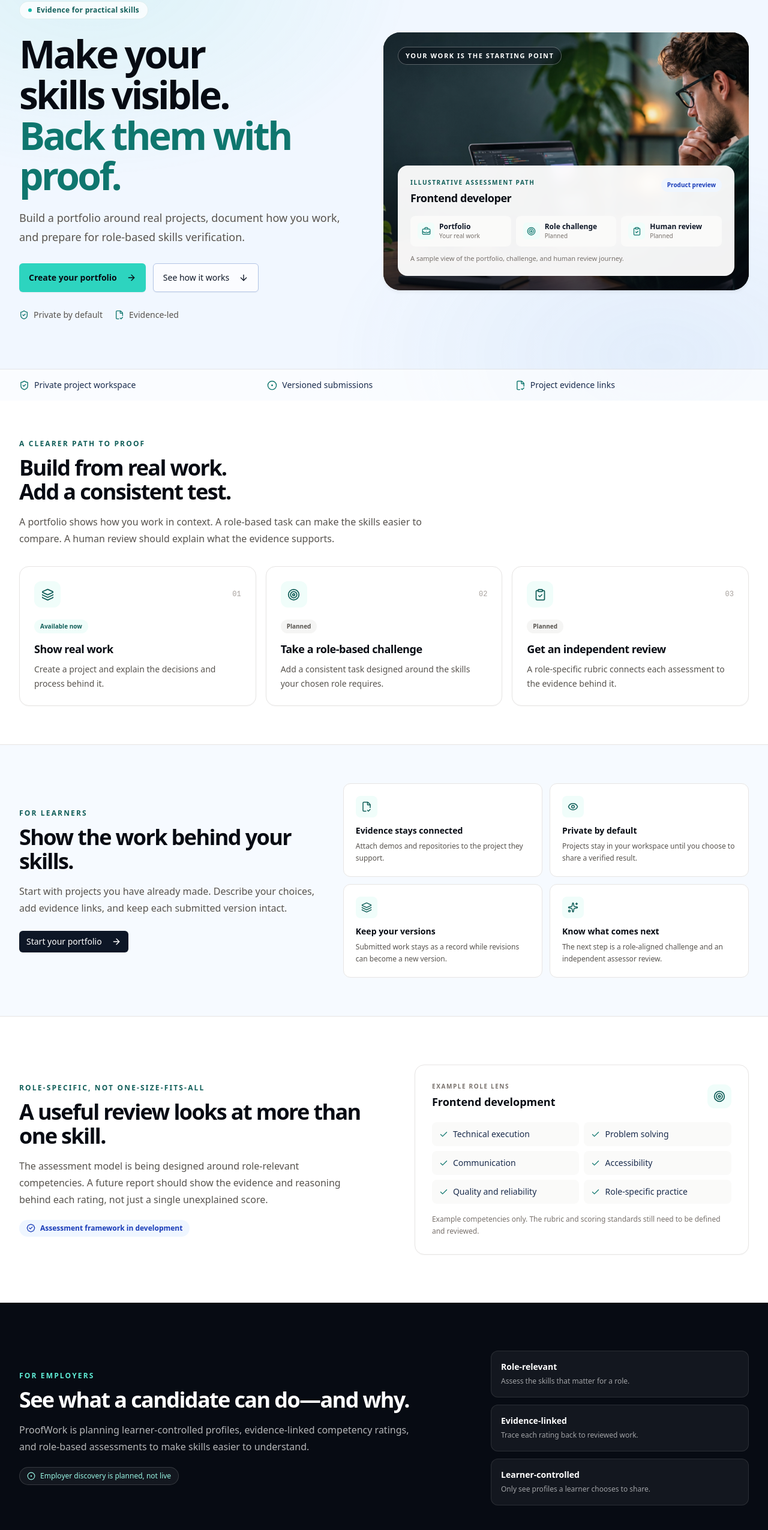
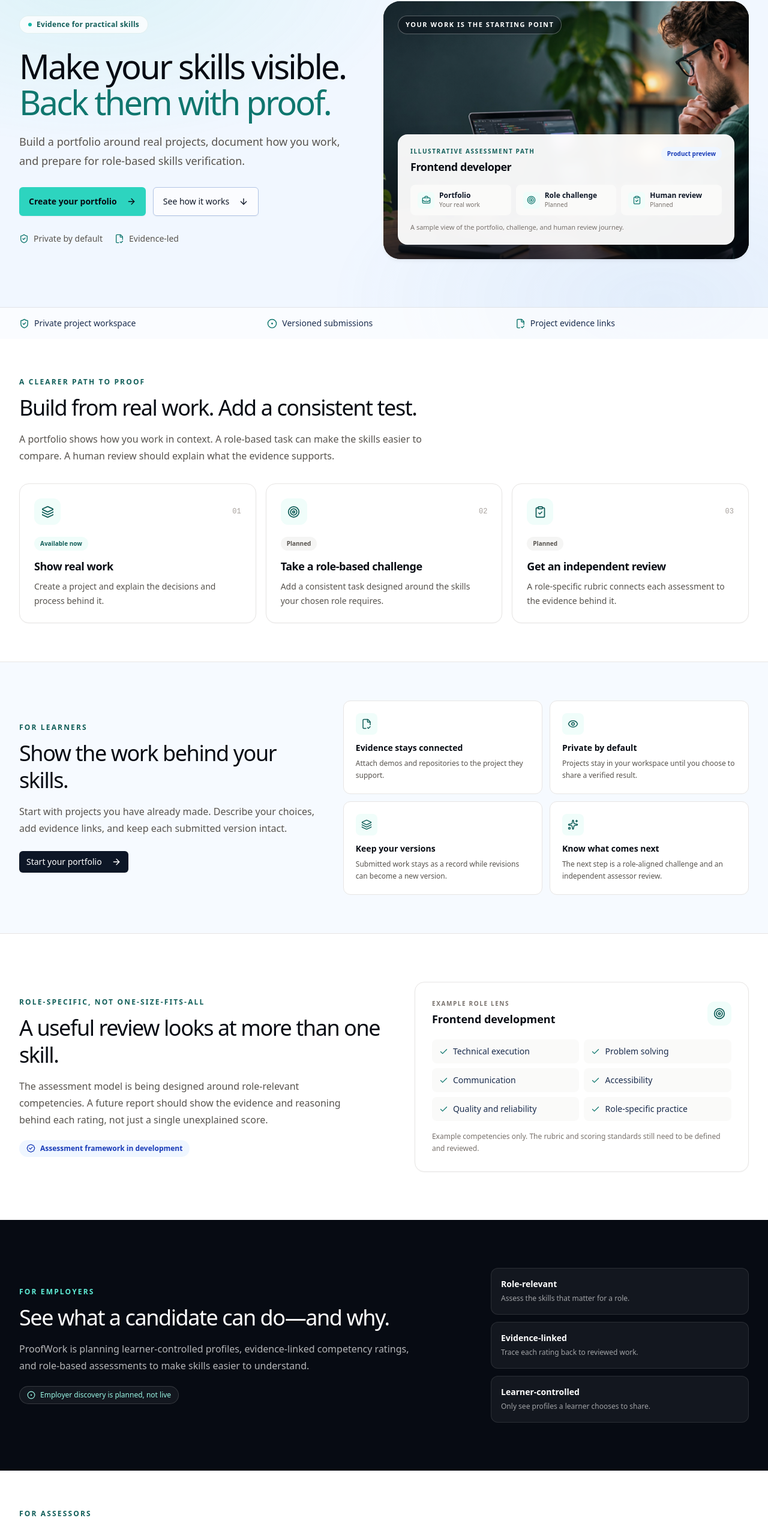
Before and after one commit to Day-void/proofwork, a Next.js app: page / in a window 1280 px wide. Shown: the part 151-2702 px from the top of the page at 60% size. Built offline with nearby package versions, Linux system fonts and the light colour scheme.

Commit message:
refine landing page heading scale

```diff
--- a/src/app/page.tsx
+++ b/src/app/page.tsx
@@ -37,7 +37,7 @@ export default function HomePage() {
         <div className="relative mx-auto grid max-w-7xl items-center gap-10 px-5 py-12 sm:px-8 sm:py-16 lg:grid-cols-[.95fr_1.05fr] lg:gap-14 lg:py-20">
           <div className="max-w-2xl">
             <div className="inline-flex items-center gap-2 rounded-full border border-accent-700/10 bg-white/75 px-3.5 py-1.5 text-xs font-semibold tracking-wide text-accent-800"><span className="size-1.5 rounded-full bg-accent-500" /> Evidence for practical skills</div>
-            <h1 className="mt-6 text-balance text-4xl font-semibold leading-[1.06] tracking-[-.055em] sm:text-5xl lg:text-[4rem]">Make your skills visible.<br /><span className="text-accent-700">Back them with proof.</span></h1>
+            <h1 className="mt-6 text-balance text-4xl font-medium leading-[1.08] tracking-[-.05em] sm:text-[2.75rem] lg:text-[3.5rem]">Make your skills visible.<br /><span className="text-accent-700">Back them with proof.</span></h1>
             <p className="mt-5 max-w-xl text-base leading-7 text-surface-600 sm:text-lg sm:leading-8">Build a portfolio around real projects, document how you work, and prepare for role-based skills verification.</p>
             <div className="mt-7 flex flex-col gap-3 sm:flex-row">
               <Button asChild size="lg" className="h-12 bg-accent-400 px-6 font-semibold text-navy-950 hover:bg-accent-300"><Link href="/register">Create your portfolio <ArrowRight className="ml-2 size-4" /></Link></Button>
@@ -71,30 +71,30 @@ export default function HomePage() {
 
       <section id="how-it-works" className="scroll-mt-20 px-5 py-14 sm:px-8 sm:py-16">
         <div className="mx-auto max-w-7xl">
-          <div className="max-w-2xl"><div className="text-xs font-semibold uppercase tracking-[.18em] text-accent-800">A clearer path to proof</div><h2 className="mt-3 text-balance text-3xl font-semibold tracking-[-.045em] sm:text-4xl">Build from real work. Add a consistent test.</h2><p className="mt-4 text-base leading-7 text-surface-600">A portfolio shows how you work in context. A role-based task can make the skills easier to compare. A human review should explain what the evidence supports.</p></div>
+          <div className="max-w-2xl"><div className="text-xs font-semibold uppercase tracking-[.18em] text-accent-800">A clearer path to proof</div><h2 className="mt-3 text-balance text-[2rem] font-medium leading-tight tracking-[-.04em] sm:text-[2.25rem]">Build from real work. Add a consistent test.</h2><p className="mt-4 text-base leading-7 text-surface-600">A portfolio shows how you work in context. A role-based task can make the skills easier to compare. A human review should explain what the evidence supports.</p></div>
           <div className="mt-8 grid gap-4 md:grid-cols-3">{steps.map(({ icon: Icon, title, text, status }, index) => <article key={title} className="rounded-2xl border border-surface-200 bg-white p-5 shadow-subtle transition duration-200 hover:-translate-y-0.5 hover:border-accent-200 hover:shadow-elevated sm:p-6"><div className="flex items-center justify-between"><span className="grid size-11 place-items-center rounded-xl bg-accent-50 text-accent-800"><Icon size={21} /></span><span className="font-mono text-xs text-surface-400">0{index + 1}</span></div><div className={`mt-5 inline-flex rounded-full px-2.5 py-1 text-[10px] font-semibold ${status === "Available now" ? "bg-accent-50 text-accent-800" : "bg-surface-100 text-surface-600"}`}>{status}</div><h3 className="mt-3 text-lg font-semibold tracking-tight">{title}</h3><p className="mt-2 text-sm leading-6 text-surface-600">{text}</p></article>)}</div>
         </div>
       </section>
 
       <section id="for-learners" className="scroll-mt-20 border-y border-surface-200 bg-[#f6faff] px-5 py-14 sm:px-8 sm:py-16">
         <div className="mx-auto grid max-w-7xl gap-10 lg:grid-cols-[.85fr_1.15fr] lg:items-center">
-          <div><div className="text-xs font-semibold uppercase tracking-[.18em] text-accent-800">For learners</div><h2 className="mt-3 text-3xl font-semibold tracking-[-.045em] sm:text-4xl">Show the work behind your skills.</h2><p className="mt-4 text-base leading-7 text-surface-600">Start with projects you have already made. Describe your choices, add evidence links, and keep each submitted version intact.</p><Button asChild className="mt-6 bg-navy-900 text-white hover:bg-navy-800"><Link href="/register">Start your portfolio <ArrowRight className="ml-2 size-4" /></Link></Button></div>
+          <div><div className="text-xs font-semibold uppercase tracking-[.18em] text-accent-800">For learners</div><h2 className="mt-3 text-[2rem] font-medium leading-tight tracking-[-.04em] sm:text-[2.25rem]">Show the work behind your skills.</h2><p className="mt-4 text-base leading-7 text-surface-600">Start with projects you have already made. Describe your choices, add evidence links, and keep each submitted version intact.</p><Button asChild className="mt-6 bg-navy-900 text-white hover:bg-navy-800"><Link href="/register">Start your portfolio <ArrowRight className="ml-2 size-4" /></Link></Button></div>
           <div className="grid gap-3 sm:grid-cols-2">{[{ icon: FileCheck2, title: "Evidence stays connected", text: "Attach demos and repositories to the project they support." }, { icon: Eye, title: "Private by default", text: "Projects stay in your workspace until you choose to share a verified result." }, { icon: Layers3, title: "Keep your versions", text: "Submitted work stays as a record while revisions can become a new version." }, { icon: Sparkles, title: "Know what comes next", text: "The next step is a role-aligned challenge and an independent assessor review." }].map(({ icon: Icon, title, text }) => <article key={title} className="rounded-xl border border-surface-200 bg-white p-4 transition duration-200 hover:-translate-y-0.5 hover:border-accent-200 hover:shadow-subtle sm:p-5"><span className="grid size-9 place-items-center rounded-lg bg-accent-50 text-accent-800"><Icon size={18} /></span><h3 className="mt-3 text-sm font-semibold">{title}</h3><p className="mt-1.5 text-xs leading-5 text-surface-600">{text}</p></article>)}</div>
         </div>
       </section>
 
       <section className="px-5 py-16 sm:px-8 sm:py-20">
         <div className="mx-auto grid max-w-7xl gap-10 lg:grid-cols-[1fr_.9fr] lg:items-center">
-          <div><div className="text-xs font-semibold uppercase tracking-[.18em] text-accent-800">Role-specific, not one-size-fits-all</div><h2 className="mt-3 text-3xl font-semibold tracking-[-.045em] sm:text-4xl">A useful review looks at more than one skill.</h2><p className="mt-4 max-w-xl text-base leading-7 text-surface-600">The assessment model is being designed around role-relevant competencies. A future report should show the evidence and reasoning behind each rating, not just a single unexplained score.</p><div className="mt-5 inline-flex items-center gap-2 rounded-full bg-blue-50 px-3 py-1.5 text-xs font-semibold text-blue-800"><BadgeCheck size={15} /> Assessment framework in development</div></div>
+          <div><div className="text-xs font-semibold uppercase tracking-[.18em] text-accent-800">Role-specific, not one-size-fits-all</div><h2 className="mt-3 text-[2rem] font-medium leading-tight tracking-[-.04em] sm:text-[2.25rem]">A useful review looks at more than one skill.</h2><p className="mt-4 max-w-xl text-base leading-7 text-surface-600">The assessment model is being designed around role-relevant competencies. A future report should show the evidence and reasoning behind each rating, not just a single unexplained score.</p><div className="mt-5 inline-flex items-center gap-2 rounded-full bg-blue-50 px-3 py-1.5 text-xs font-semibold text-blue-800"><BadgeCheck size={15} /> Assessment framework in development</div></div>
           <div className="rounded-2xl border border-surface-200 bg-white p-6 shadow-subtle sm:p-7"><div className="flex items-center justify-between gap-4"><div><div className="text-[10px] font-semibold uppercase tracking-[.16em] text-surface-500">Example role lens</div><h3 className="mt-1 text-lg font-semibold">Frontend development</h3></div><span className="grid size-10 place-items-center rounded-xl bg-accent-50 text-accent-800"><Target size={20} /></span></div><ul className="mt-5 grid gap-2 sm:grid-cols-2">{competencies.map((item) => <li key={item} className="flex items-center gap-2 rounded-lg bg-surface-50 px-3 py-2.5 text-sm text-navy-800"><Check size={15} className="shrink-0 text-accent-700" /> {item}</li>)}</ul><p className="mt-4 text-xs leading-5 text-surface-500">Example competencies only. The rubric and scoring standards still need to be defined and reviewed.</p></div>
         </div>
       </section>
 
       <section id="for-employers" className="scroll-mt-20 bg-navy-950 px-5 py-16 text-white sm:px-8 sm:py-20">
-        <div className="mx-auto grid max-w-7xl gap-10 lg:grid-cols-[1fr_auto] lg:items-center"><div className="max-w-2xl"><div className="text-xs font-semibold uppercase tracking-[.18em] text-accent-300">For employers</div><h2 className="mt-3 text-3xl font-semibold tracking-[-.045em] sm:text-4xl">See what a candidate can do—and why.</h2><p className="mt-4 text-base leading-7 text-white/70">ProofWork is planning learner-controlled profiles, evidence-linked competency ratings, and role-based assessments to make skills easier to understand.</p><div className="mt-5 inline-flex items-center gap-2 rounded-full border border-white/15 bg-white/5 px-3 py-1.5 text-xs font-medium text-accent-200"><CircleDot size={14} /> Employer discovery is planned, not live</div></div><div className="grid gap-3 sm:grid-cols-3 lg:w-[430px] lg:grid-cols-1">{[{ title: "Role-relevant", text: "Assess the skills that matter for a role." }, { title: "Evidence-linked", text: "Trace each rating back to reviewed work." }, { title: "Learner-controlled", text: "Only see profiles a learner chooses to share." }].map(({ title, text }) => <div key={title} className="rounded-xl border border-white/10 bg-white/5 p-4"><h3 className="text-sm font-semibold">{title}</h3><p className="mt-1 text-xs leading-5 text-white/60">{text}</p></div>)}</div></div>
+        <div className="mx-auto grid max-w-7xl gap-10 lg:grid-cols-[1fr_auto] lg:items-center"><div className="max-w-2xl"><div className="text-xs font-semibold uppercase tracking-[.18em] text-accent-300">For employers</div><h2 className="mt-3 text-[2rem] font-medium leading-tight tracking-[-.04em] sm:text-[2.25rem]">See what a candidate can do—and why.</h2><p className="mt-4 text-base leading-7 text-white/70">ProofWork is planning learner-controlled profiles, evidence-linked competency ratings, and role-based assessments to make skills easier to understand.</p><div className="mt-5 inline-flex items-center gap-2 rounded-full border border-white/15 bg-white/5 px-3 py-1.5 text-xs font-medium text-accent-200"><CircleDot size={14} /> Employer discovery is planned, not live</div></div><div className="grid gap-3 sm:grid-cols-3 lg:w-[430px] lg:grid-cols-1">{[{ title: "Role-relevant", text: "Assess the skills that matter for a role." }, { title: "Evidence-linked", text: "Trace each rating back to reviewed work." }, { title: "Learner-controlled", text: "Only see profiles a learner chooses to share." }].map(({ title, text }) => <div key={title} className="rounded-xl border border-white/10 bg-white/5 p-4"><h3 className="text-sm font-semibold">{title}</h3><p className="mt-1 text-xs leading-5 text-white/60">{text}</p></div>)}</div></div>
       </section>
 
-      <section id="for-assessors" className="scroll-mt-20 border-b border-surface-200 bg-white px-5 py-14 sm:px-8 sm:py-16"><div className="mx-auto grid max-w-7xl gap-8 lg:grid-cols-[1fr_auto] lg:items-center"><div className="max-w-2xl"><div className="text-xs font-semibold uppercase tracking-[.18em] text-accent-800">For assessors</div><h2 className="mt-3 text-3xl font-semibold tracking-[-.045em] sm:text-4xl">Help make practical skills visible.</h2><p className="mt-3 text-base leading-7 text-surface-600">ProofWork’s review model is being built around clear criteria, evidence, independent judgment, and useful feedback.</p></div><Button asChild variant="outline" className="h-11 justify-self-start border-navy-200 px-5 text-navy-900 hover:bg-navy-50 lg:justify-self-end"><Link href="/assessor">Explore assessor workspace <ArrowUpRight className="ml-2 size-4" /></Link></Button></div></section>
+      <section id="for-assessors" className="scroll-mt-20 border-b border-surface-200 bg-white px-5 py-14 sm:px-8 sm:py-16"><div className="mx-auto grid max-w-7xl gap-8 lg:grid-cols-[1fr_auto] lg:items-center"><div className="max-w-2xl"><div className="text-xs font-semibold uppercase tracking-[.18em] text-accent-800">For assessors</div><h2 className="mt-3 text-[2rem] font-medium leading-tight tracking-[-.04em] sm:text-[2.25rem]">Help make practical skills visible.</h2><p className="mt-3 text-base leading-7 text-surface-600">ProofWork’s review model is being built around clear criteria, evidence, independent judgment, and useful feedback.</p></div><Button asChild variant="outline" className="h-11 justify-self-start border-navy-200 px-5 text-navy-900 hover:bg-navy-50 lg:justify-self-end"><Link href="/assessor">Explore assessor workspace <ArrowUpRight className="ml-2 size-4" /></Link></Button></div></section>
 
       <section className="bg-accent-50 px-5 py-8 sm:px-8 sm:py-9"><div className="mx-auto flex max-w-7xl flex-col gap-4 sm:flex-row sm:items-center sm:justify-between"><div><div className="text-xs font-semibold uppercase tracking-[.16em] text-accent-800">Start with your work</div><h2 className="mt-1 text-xl font-semibold tracking-[-.03em] sm:text-2xl">Build a portfolio that can grow into proof.</h2></div><Button asChild className="h-11 bg-accent-400 px-5 font-semibold text-navy-950 hover:bg-accent-300"><Link href="/register">Create your portfolio <ArrowRight className="ml-2 size-4" /></Link></Button></div></section>
 
```
